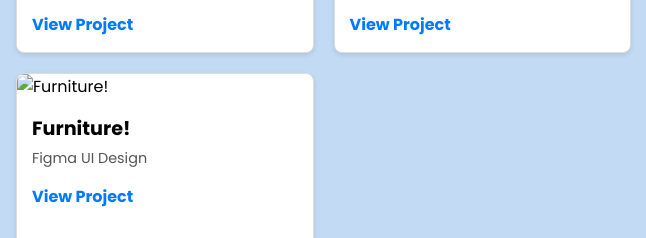
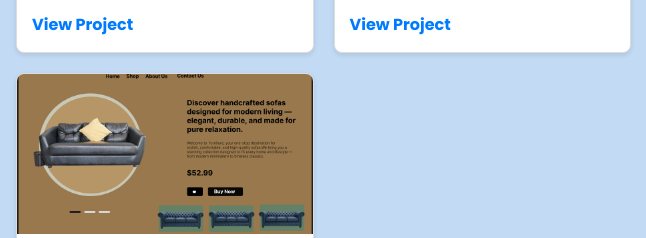
Before and after one commit to Chethanipabasara/mine-portfolio, a plain HTML site: page index.html in a window 1280 px wide. Shown: the part 3171-3409 px from the top of the page, 634-1280 px from the left. Drawn offline with Linux system fonts and the light colour scheme.

Commit message:
Update index.html

```diff
--- a/index.html
+++ b/index.html
@@ -356,7 +356,7 @@
        {
         name: "Furniture!",
         category: "Figma UI Design",
-        image: "img\furniture.png",
+        image: "img/furniture.png",
         link: "https://www.figma.com/design/qprObejea1uTz7H5yBMV6h/furniture?node-id=0-1&t=1kyK2Feu820eDlA6-1"
       },
 
```
